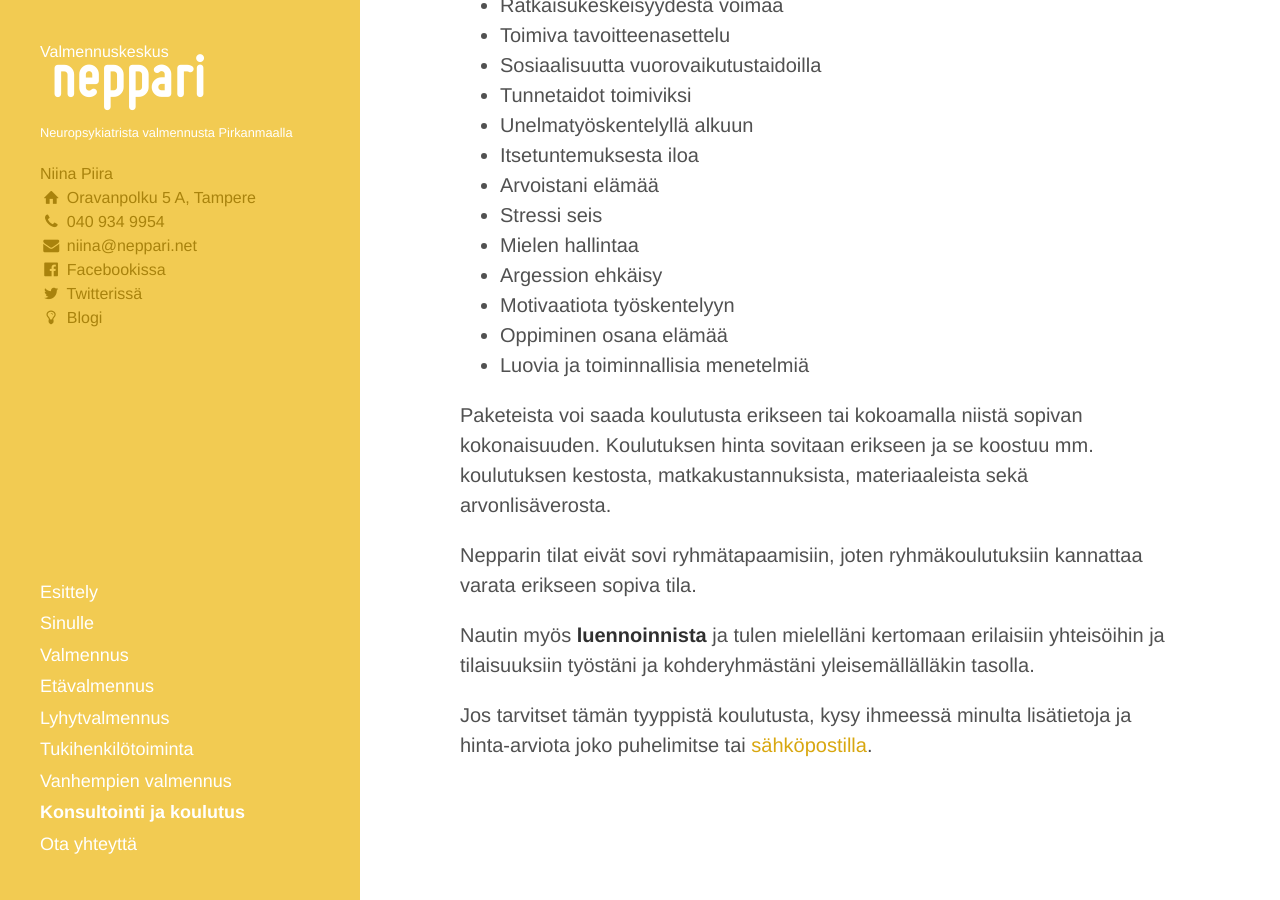
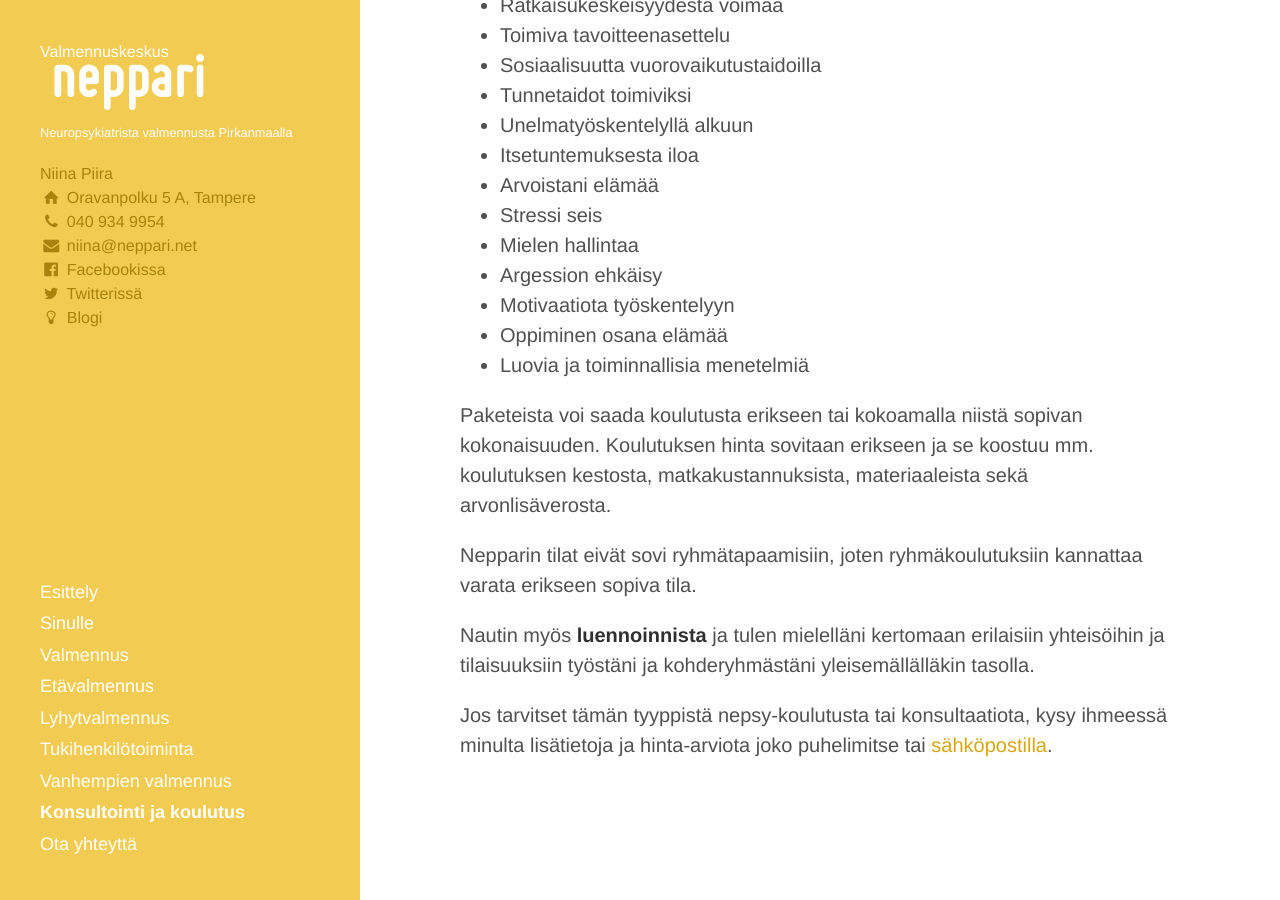
Before and after one commit to niinapiira/neppari.net, a Jekyll site: the page built from konsultointi-ja-koulutus.md, in a window 1280 px wide and 900 px high, scrolled down 1044 px. Built offline with Jekyll 4.4.1, drawn with Linux system fonts in a browser that asks for light colours.

Commit message:
Updated konsultointi-ja-koulutus.md

```diff
--- a/konsultointi-ja-koulutus.md
+++ b/konsultointi-ja-koulutus.md
@@ -55,4 +55,4 @@ Nepparin tilat eivät sovi ryhmätapaamisiin, joten ryhmäkoulutuksiin kannattaa
 
 Nautin myös **luennoinnista** ja tulen mielelläni kertomaan erilaisiin yhteisöihin ja tilaisuuksiin työstäni ja kohderyhmästäni yleisemällälläkin tasolla.
 
-Jos tarvitset tämän tyyppistä koulutusta, kysy ihmeessä minulta lisätietoja ja hinta-arviota joko puhelimitse tai [sähköpostilla](/ota-yhteytta).
+Jos tarvitset tämän tyyppistä nepsy-koulutusta tai konsultaatiota, kysy ihmeessä minulta lisätietoja ja hinta-arviota joko puhelimitse tai [sähköpostilla](/ota-yhteytta).
```
